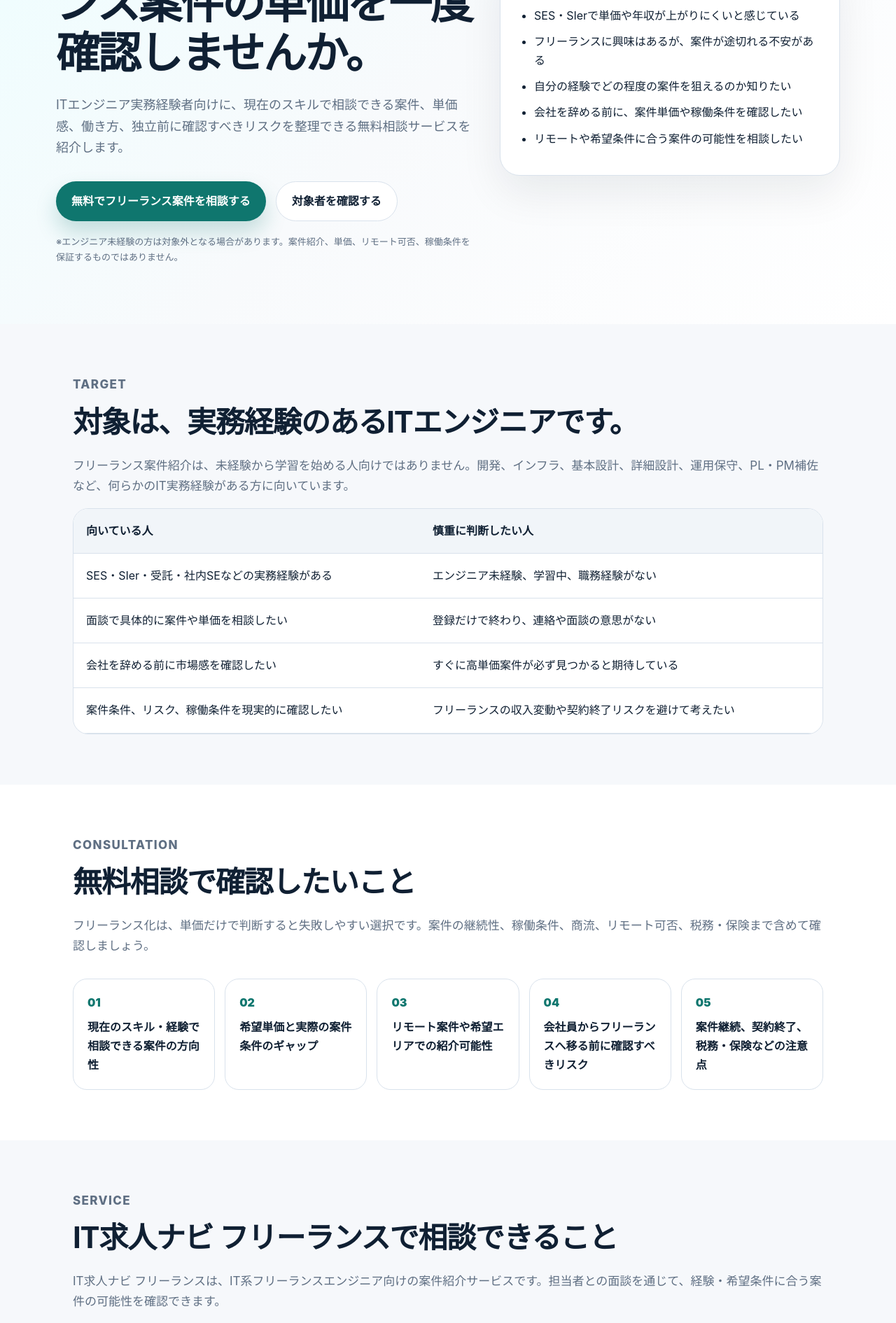
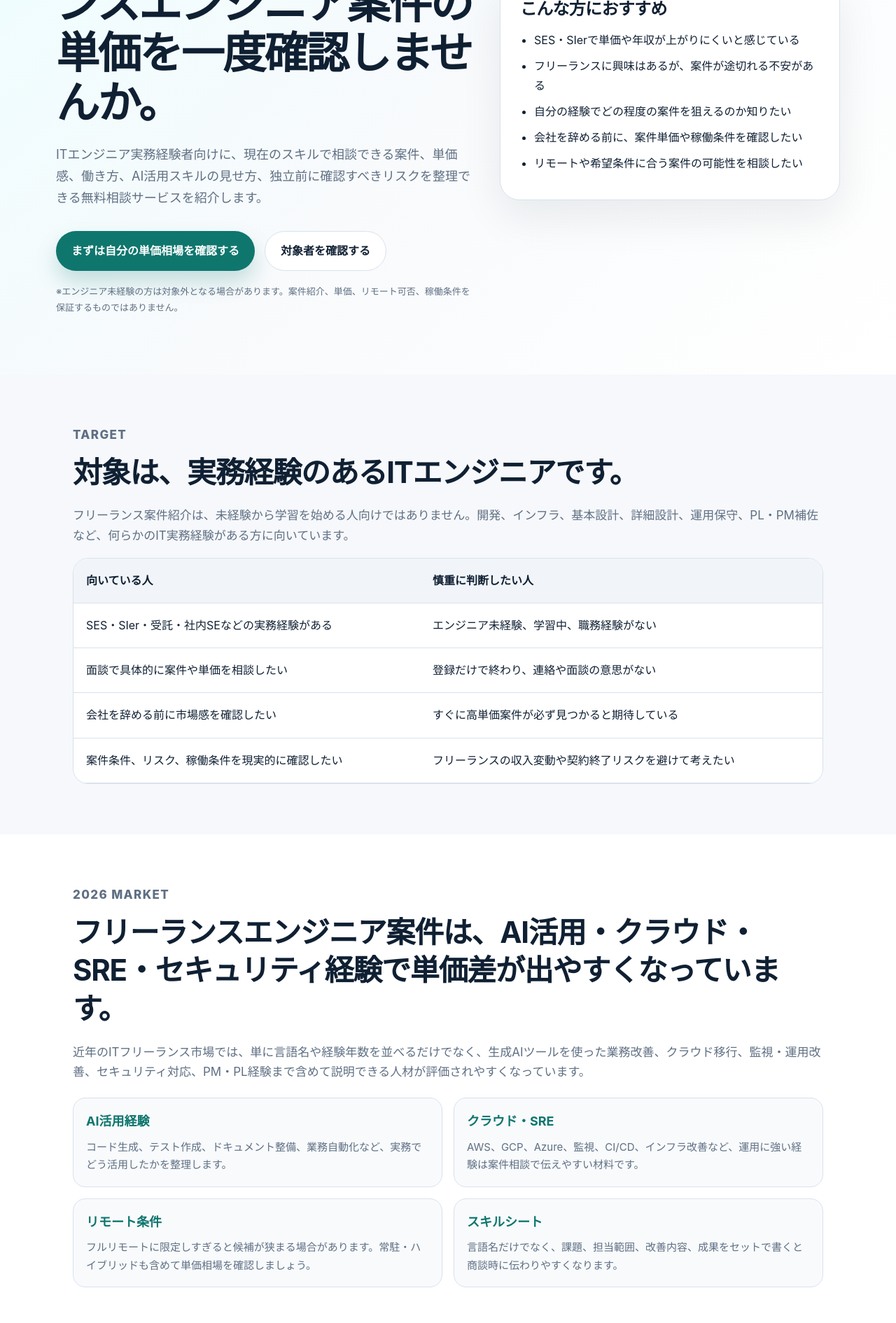
Before and after one commit to kosukekurihara-prog/engineer-career-lp, a Next.js app: page /freelance in a window 1280 px wide. Shown: the part 380-2270 px from the top of the page at 70% size. Built offline with nearby package versions, Linux system fonts and the light colour scheme.

Commit message:
Update freelance landing page for 2026 trends

```diff
--- a/app/freelance/page.tsx
+++ b/app/freelance/page.tsx
@@ -5,7 +5,7 @@ const trackingPixel = 'https://www12.a8.net/0.gif?a8mat=4B3Y37+BX9JXU+4LXM+626XU
 
 export const metadata: Metadata = {
   title: 'SES・SIerエンジニア向けフリーランス案件相談｜SESキャリアナビ',
-  description: 'SES・SIer経験者向けに、会社を辞める前にフリーランス案件の単価・働き方・リスクを整理するための無料相談導線を紹介します。',
+  description: 'SES・SIer経験者向けに、会社を辞める前にフリーランスエンジニア案件の単価・働き方・リスク・AI活用スキルの見せ方を整理する無料相談導線を紹介します。',
   alternates: {
     canonical: 'https://www.engineer-career.info/freelance/'
   },
@@ -46,7 +46,7 @@ const faqs = [
   },
   {
     q: 'リモート案件はありますか？',
-    a: 'リモート案件を相談できる場合があります。ただし、紹介可否はスキル、実績、希望条件、地域、案件状況によって異なります。'
+    a: 'リモート案件を相談できる場合があります。ただし、近年は出社・ハイブリッド前提の案件もあり、紹介可否はスキル、実績、希望条件、地域、案件状況によって異なります。'
   },
   {
     q: '面談後に必ず案件を紹介してもらえますか？',
@@ -71,12 +71,12 @@ export default function FreelancePage() {
         <div className="heroGrid">
           <div>
             <p className="eyebrow">Freelance Engineer</p>
-            <h1>SES・SIerで年収が頭打ちなら、フリーランス案件の単価を一度確認しませんか。</h1>
+            <h1>SES・SIerで年収が頭打ちなら、フリーランスエンジニア案件の単価を一度確認しませんか。</h1>
             <p className="lead">
-              ITエンジニア実務経験者向けに、現在のスキルで相談できる案件、単価感、働き方、独立前に確認すべきリスクを整理できる無料相談サービスを紹介します。
+              ITエンジニア実務経験者向けに、現在のスキルで相談できる案件、単価感、働き方、AI活用スキルの見せ方、独立前に確認すべきリスクを整理できる無料相談サービスを紹介します。
             </p>
             <div className="heroActions">
-              <a href={affiliateUrl} className="primary" target="_blank" rel="nofollow sponsored noopener noreferrer">無料でフリーランス案件を相談する</a>
+              <a href={affiliateUrl} className="primary" target="_blank" rel="nofollow sponsored noopener noreferrer">まずは自分の単価相場を確認する</a>
               <a href="#target" className="secondary">対象者を確認する</a>
             </div>
             <p className="small">※エンジニア未経験の方は対象外となる場合があります。案件紹介、単価、リモート可否、稼働条件を保証するものではありません。</p>
@@ -108,6 +108,20 @@ export default function FreelancePage() {
               <tr><td>案件条件、リスク、稼働条件を現実的に確認したい</td><td>フリーランスの収入変動や契約終了リスクを避けて考えたい</td></tr>
             </tbody>
           </table>
+        </div>
+      </section>
+
+      <section className="section muted">
+        <p className="eyebrow">2026 Market</p>
+        <h2>フリーランスエンジニア案件は、AI活用・クラウド・SRE・セキュリティ経験で単価差が出やすくなっています。</h2>
+        <p>
+          近年のITフリーランス市場では、単に言語名や経験年数を並べるだけでなく、生成AIツールを使った業務改善、クラウド移行、監視・運用改善、セキュリティ対応、PM・PL経験まで含めて説明できる人材が評価されやすくなっています。
+        </p>
+        <div className="checkList">
+          <div><strong>AI活用経験</strong><p>コード生成、テスト作成、ドキュメント整備、業務自動化など、実務でどう活用したかを整理します。</p></div>
+          <div><strong>クラウド・SRE</strong><p>AWS、GCP、Azure、監視、CI/CD、インフラ改善など、運用に強い経験は案件相談で伝えやすい材料です。</p></div>
+          <div><strong>リモート条件</strong><p>フルリモートに限定しすぎると候補が狭まる場合があります。常駐・ハイブリッドも含めて単価相場を確認しましょう。</p></div>
+          <div><strong>スキルシート</strong><p>言語名だけでなく、課題、担当範囲、改善内容、成果をセットで書くと商談時に伝わりやすくなります。</p></div>
         </div>
       </section>
 
@@ -152,6 +166,16 @@ export default function FreelancePage() {
       </section>
 
       <section className="section">
+        <p className="eyebrow">Internal Links</p>
+        <h2>会社員転職とフリーランスの両方を比較する</h2>
+        <p>独立だけに絞らず、SESからSIer・自社開発へ転職するルートや、SIer経験を案件単価に変えるルートも比較しておくと判断しやすくなります。</p>
+        <div className="articleCards homeArticles">
+          <a className="articleCard" href="/articles/ses-exit"><span>SES転職</span><h3>SESから抜け出したい場合の最初の整理</h3><p>商流、案件選択権、職務経歴書、優良SESの見分け方を確認します。</p><strong>記事を読む →</strong></a>
+          <a className="articleCard" href="/articles/sier-to-product"><span>SIer転職</span><h3>SIer経験を次のキャリアへつなげる</h3><p>クラウド、PM/PL、業務改善経験を評価される形に整理します。</p><strong>記事を読む →</strong></a>
+        </div>
+      </section>
+
+      <section className="section">
         <p className="eyebrow">FAQ</p>
         <h2>よくある質問</h2>
         <div className="faqList">
@@ -166,9 +190,9 @@ export default function FreelancePage() {
 
       <section id="cta" className="cta">
         <p className="eyebrow">Next Action</p>
-        <h2>会社を辞める前に、今の経験で相談できる案件を確認しましょう。</h2>
-        <p>独立するかどうかは、案件条件やリスクを確認してから判断できます。まずは実務経験をもとに、相談可能な案件の方向性を確認してください。</p>
-        <a href={affiliateUrl} className="primary large" target="_blank" rel="nofollow sponsored noopener noreferrer">無料でフリーランス案件を相談する</a>
+        <h2>会社を辞める前に、今の経験で相談できる案件と単価相場を確認しましょう。</h2>
+        <p>独立するかどうかは、案件条件やリスクを確認してから判断できます。AI活用経験やクラウド経験をどうスキルシートに書くべきかも含めて、相談可能な案件の方向性を確認してください。</p>
+        <a href={affiliateUrl} className="primary large" target="_blank" rel="nofollow sponsored noopener noreferrer">まずは自分の単価相場を確認する</a>
         <p className="small">※Web登録後、担当者との面談が必要です。案件紹介や条件を保証するものではありません。</p>
       </section>
 
@@ -176,6 +200,8 @@ export default function FreelancePage() {
         <div>© SESキャリアナビ編集部</div>
         <div className="footerLinks">
           <a href="/">トップ</a>
+          <a href="/articles/ses-exit">SES転職</a>
+          <a href="/articles/sier-to-product">SIer転職</a>
           <a href="/operator">運営者情報</a>
           <a href="/privacy">プライバシーポリシー</a>
         </div>
```
